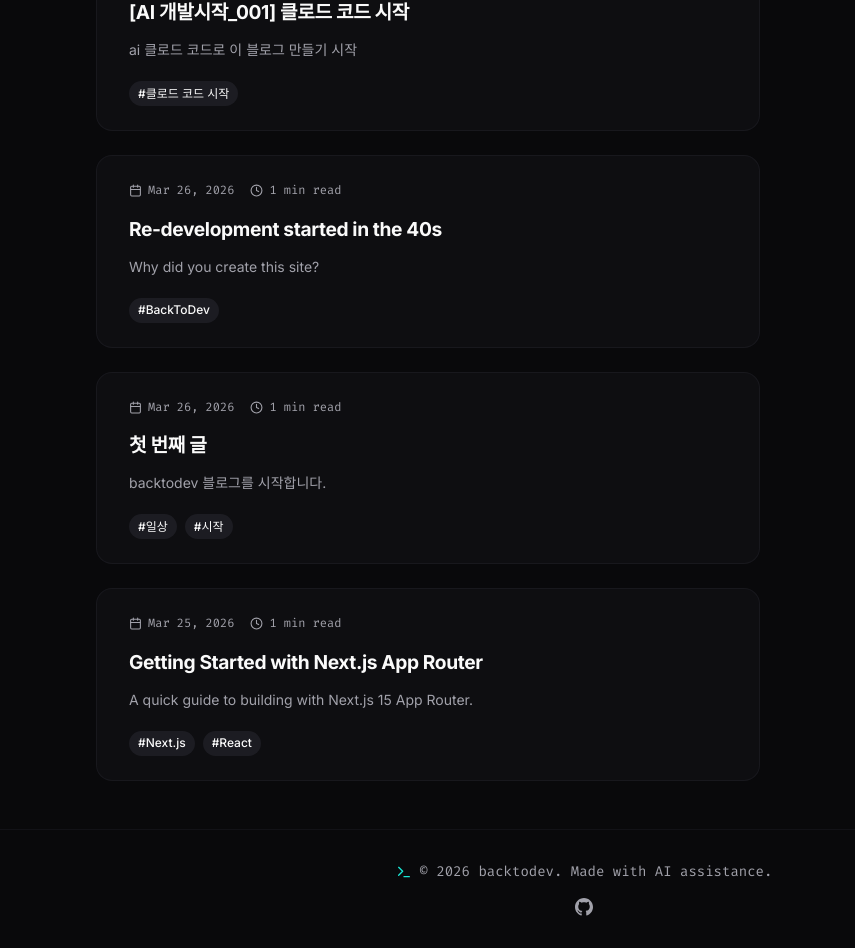
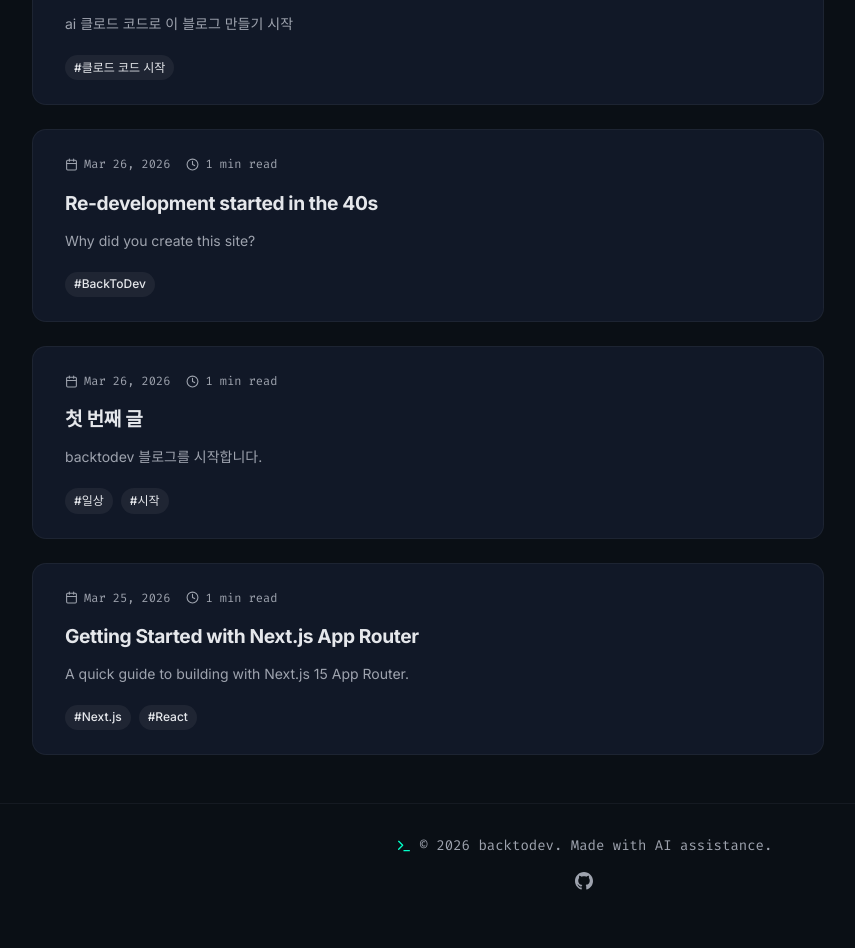
Before and after one commit to hyunseokyu1-netizen/backtodev, a Next.js app: page /en/posts in a window 1280 px wide. Shown: the part 1675-2623 px from the top of the page, without its empty margins (56-911 px from the left). After the commit the page ends 2597 px from the top, so only its background shows below. Built offline with nearby package versions, Linux system fonts and the light colour scheme.

Commit message:
design: 디자인 시스템 적용 (컬러 통일, 카드 hover, 레이아웃)

```diff
--- a/app/[locale]/layout.tsx
+++ b/app/[locale]/layout.tsx
@@ -60,7 +60,7 @@ export default async function LocaleLayout({
             <main
               className="flex-1 relative"
               style={{
-                maxWidth: "64rem",
+                maxWidth: "72rem",
                 width: "100%",
                 margin: "0 auto",
                 padding: "2rem 1.5rem 3rem",
@@ -81,7 +81,7 @@ export default async function LocaleLayout({
             >
               <div
                 style={{
-                  maxWidth: "64rem",
+                  maxWidth: "72rem",
                   margin: "0 auto",
                   display: "flex",
                   flexDirection: "column",
--- a/app/[locale]/page.tsx
+++ b/app/[locale]/page.tsx
@@ -65,10 +65,7 @@ export default async function Home() {
             <br />
             <span
               style={{
-                background: "linear-gradient(to right, hsl(var(--primary)), #3b82f6)",
-                WebkitBackgroundClip: "text",
-                WebkitTextFillColor: "transparent",
-                backgroundClip: "text",
+                color: "hsl(var(--primary))",
               }}
             >
               {t("heroLine2")}
@@ -96,11 +93,10 @@ export default async function Home() {
                 height: 48,
                 padding: "0 2rem",
                 borderRadius: 12,
-                background: "hsl(var(--primary))",
-                color: "hsl(var(--primary-foreground))",
+                background: "#00FFC6",
+                color: "#000",
                 fontSize: "0.875rem",
-                fontWeight: 600,
-                boxShadow: "0 8px 24px hsl(var(--primary) / 0.25)",
+                fontWeight: 700,
                 textDecoration: "none",
               }}
             >
@@ -117,7 +113,7 @@ export default async function Home() {
                 color: "hsl(var(--foreground))",
                 fontSize: "0.875rem",
                 fontWeight: 600,
-                border: "2px solid hsl(var(--border))",
+                border: "1px solid rgba(255,255,255,0.1)",
                 textDecoration: "none",
               }}
             >
--- a/app/globals.css
+++ b/app/globals.css
@@ -32,41 +32,41 @@
 }
 
 :root {
-  --background: 240 10% 4%;
-  --foreground: 0 0% 98%;
+  --background: 213 35% 6%;       /* #0A0F14 */
+  --foreground: 220 13% 91%;      /* #E5E7EB */
 
-  --card: 240 10% 6%;
-  --card-foreground: 0 0% 98%;
+  --card: 222 39% 11%;            /* #111827 */
+  --card-foreground: 220 13% 91%;
 
-  --primary: 175 80% 50%;
-  --primary-foreground: 240 10% 4%;
+  --primary: 167 100% 50%;        /* #00FFC6 */
+  --primary-foreground: 222 39% 6%;
 
-  --secondary: 240 10% 12%;
-  --secondary-foreground: 0 0% 98%;
+  --secondary: 222 25% 16%;
+  --secondary-foreground: 220 13% 91%;
 
-  --muted: 240 10% 12%;
-  --muted-foreground: 240 5% 65%;
+  --muted: 222 25% 16%;
+  --muted-foreground: 220 9% 65%; /* #9CA3AF */
 
-  --accent: 175 80% 50%;
-  --accent-foreground: 240 10% 4%;
+  --accent: 167 100% 50%;
+  --accent-foreground: 222 39% 6%;
 
-  --border: 240 10% 15%;
-  --ring: 175 80% 50%;
+  --border: 220 15% 18%;
+  --ring: 167 100% 50%;
 
   /* Legacy aliases for admin pages */
-  --bg: hsl(240 10% 4%);
-  --surface: hsl(240 10% 6%);
-  --surface-2: hsl(240 10% 12%);
-  --text: hsl(0 0% 98%);
-  --text-muted: hsl(240 5% 65%);
-  --yellow: hsl(175 80% 50%);
-  --yellow-dim: hsl(175 80% 10% / 0.3);
+  --bg: hsl(213 35% 6%);
+  --surface: hsl(222 39% 11%);
+  --surface-2: hsl(222 25% 16%);
+  --text: hsl(220 13% 91%);
+  --text-muted: hsl(220 9% 65%);
+  --yellow: hsl(167 100% 50%);
+  --yellow-dim: hsl(167 100% 50% / 0.15);
   --blue: hsl(217 91% 60%);
   --magenta: hsl(333 100% 55%);
-  --green: hsl(175 80% 50%);
-  --green-dim: hsl(175 80% 10% / 0.2);
-  --cyan: hsl(175 80% 50%);
-  --cyan-dim: hsl(175 80% 50% / 0.1);
+  --green: hsl(167 100% 50%);
+  --green-dim: hsl(167 100% 50% / 0.12);
+  --cyan: hsl(167 100% 50%);
+  --cyan-dim: hsl(167 100% 50% / 0.1);
 }
 
 /* ── Reset & Base ── */
@@ -97,15 +97,16 @@ h1, h2, h3, h4, h5, h6 {
 /* ── Post card ── */
 .post-card {
   background: hsl(var(--card));
-  border: 1px solid hsl(var(--border) / 0.5);
-  border-radius: 16px;
-  transition: border-color 300ms ease, box-shadow 300ms ease;
+  border: 1px solid rgba(255, 255, 255, 0.05);
+  border-radius: 14px;
+  transition: border-color 200ms ease, box-shadow 200ms ease, transform 200ms ease;
   text-decoration: none;
   display: block;
 }
 .post-card:hover {
-  border-color: hsl(var(--primary) / 0.6);
-  box-shadow: 0 4px 32px hsl(var(--primary) / 0.08);
+  border-color: hsl(var(--primary) / 0.4);
+  box-shadow: 0 0 20px rgba(0, 255, 198, 0.1);
+  transform: translateY(-4px);
 }
 
 .post-card-title {
--- a/components/DecorativeBlobs.tsx
+++ b/components/DecorativeBlobs.tsx
@@ -5,7 +5,7 @@ export function HeroBlobs() {
       className="pointer-events-none absolute inset-0 overflow-hidden"
       style={{ zIndex: 0 }}
     >
-      {/* Yellow glow — top right */}
+      {/* Teal glow — top right */}
       <div
         style={{
           position: "absolute",
@@ -15,11 +15,11 @@ export function HeroBlobs() {
           height: "420px",
           borderRadius: "50%",
           background:
-            "radial-gradient(circle, hsl(50 100% 50% / 0.13) 0%, transparent 70%)",
+            "radial-gradient(circle, rgba(0,255,198,0.08) 0%, transparent 70%)",
           filter: "blur(1px)",
         }}
       />
-      {/* Blue glow — bottom left */}
+      {/* Teal glow — bottom left */}
       <div
         style={{
           position: "absolute",
@@ -29,21 +29,8 @@ export function HeroBlobs() {
           height: "360px",
           borderRadius: "50%",
           background:
-            "radial-gradient(circle, hsl(225 100% 75% / 0.1) 0%, transparent 70%)",
+            "radial-gradient(circle, rgba(0,255,198,0.05) 0%, transparent 70%)",
           filter: "blur(1px)",
-        }}
-      />
-      {/* Magenta glow — center right */}
-      <div
-        style={{
-          position: "absolute",
-          top: "40%",
-          right: "10%",
-          width: "240px",
-          height: "240px",
-          borderRadius: "50%",
-          background:
-            "radial-gradient(circle, hsl(333 100% 55% / 0.08) 0%, transparent 70%)",
         }}
       />
     </div>
@@ -81,9 +68,9 @@ export function SectionDots() {
       aria-hidden
       className="flex gap-1.5 mb-3"
     >
-      <span style={{ width: 8, height: 8, borderRadius: "50%", background: "var(--yellow)", display: "block" }} />
-      <span style={{ width: 8, height: 8, borderRadius: "50%", background: "var(--blue)", display: "block" }} />
-      <span style={{ width: 8, height: 8, borderRadius: "50%", background: "var(--magenta)", display: "block" }} />
+      <span style={{ width: 8, height: 8, borderRadius: "50%", background: "var(--cyan)", display: "block" }} />
+      <span style={{ width: 8, height: 8, borderRadius: "50%", background: "var(--cyan)", opacity: 0.5, display: "block" }} />
+      <span style={{ width: 8, height: 8, borderRadius: "50%", background: "var(--cyan)", opacity: 0.25, display: "block" }} />
     </div>
   );
 }
```
